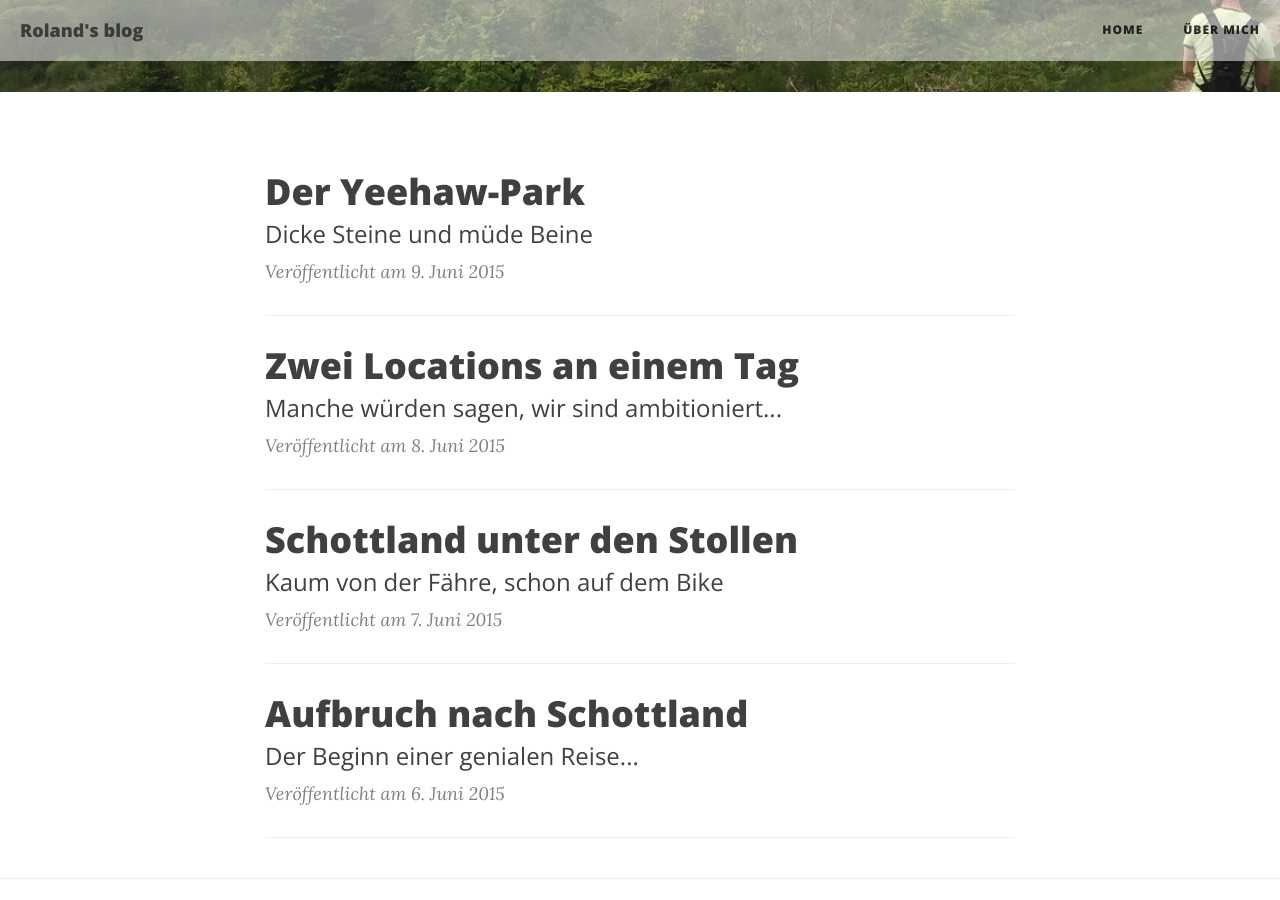
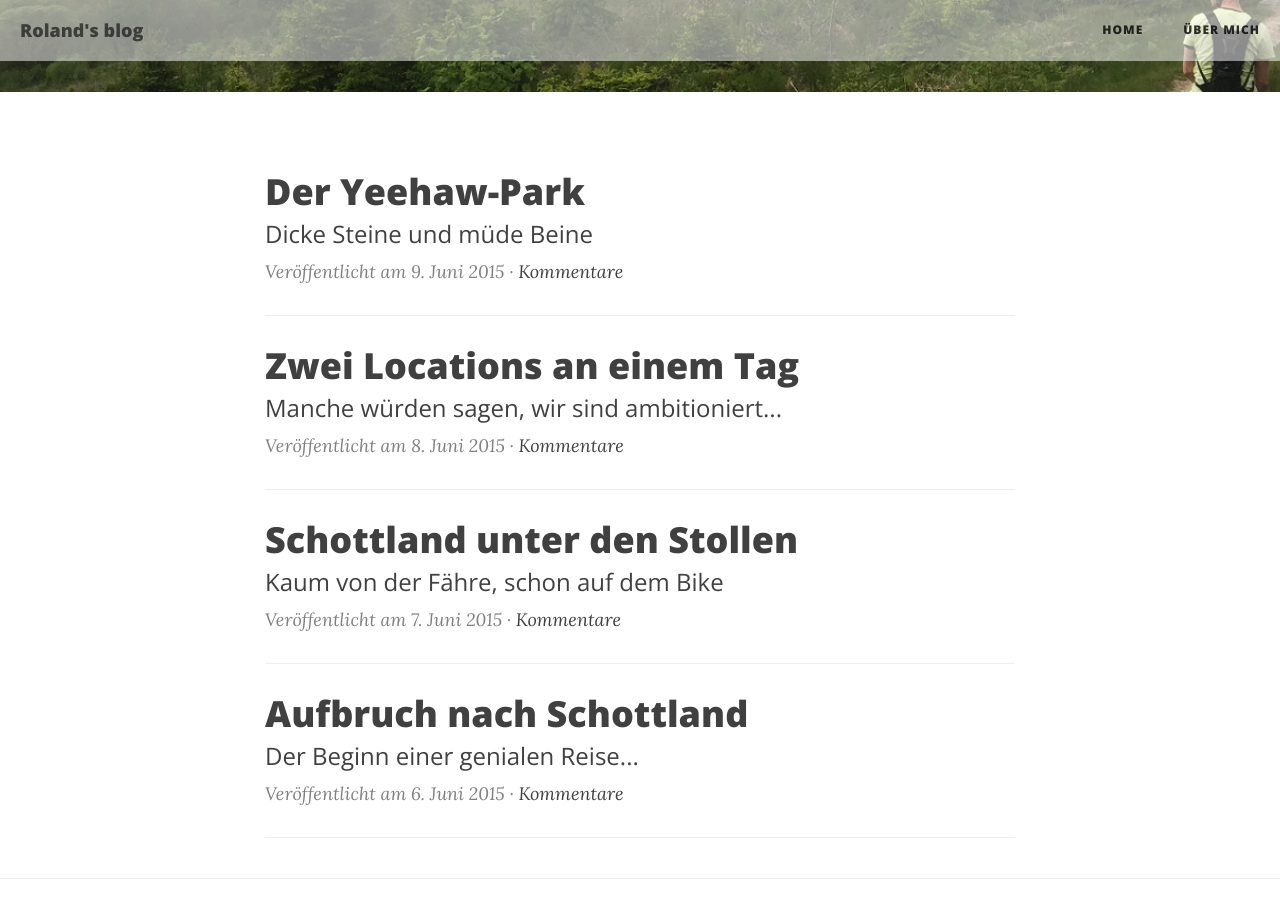
Before and after one commit to jerosch/jerosch.github.io, a Jekyll site: the page built from index.html, in a window 1280 px wide and 900 px high, scrolled down 383 px. Built offline with Jekyll 4.4.1, drawn with Linux system fonts in a browser that asks for light colours; nearby versions of some CDN libraries; the list of posts is cut into pages by our own code; comment, search, counter and statistics services are not loaded.

Commit message:
Added Disqus.com for managing comments

```diff
--- a/_config.yml
+++ b/_config.yml
@@ -8,7 +8,9 @@ url: "http://www.schneiderroland.de"
 twitter_username: jerosch
 github_username:  jerosch
 facebook_username:  jotteres
+disqus_username: jerosch
 google_analytics_code: UA-65302967-1
+
 
 # Build settings
 markdown: kramdown
--- a/_layouts/default.html
+++ b/_layouts/default.html
@@ -11,6 +11,8 @@
 
     {% include footer.html %}
 
+    {% include disqus_comment_count.html %}
+
     {% include google_analytics.html %}
 
 </body>
--- a/index.html
+++ b/index.html
@@ -27,7 +27,12 @@ description: "Random stuff über Mountainbiking, Coding, Musik und die großen M
         {% when '11' %}November
         {% when '12' %}Dezember
         {% endcase %}
-        {{ post.date | date: "%Y" }}</p>
+        {{ post.date | date: "%Y" }}
+        {% if site.disqus_username %}
+        &middot;
+        <a href="{{ post.url | prepend: site.baseurl }}#disqus_thread" data-disqus-identifier="/{{ post.url }}/">Kommentare</a>
+        {% endif %}
+    </p>
 </div>
 <hr>
 {% endfor %}
```
Also changed, not shown: _includes/disqus_comment_count.html (added, +15 -0 lines), _includes/disqus_comments.html (added, +17 -0 lines), _layouts/post.html (+16 -0 lines).
